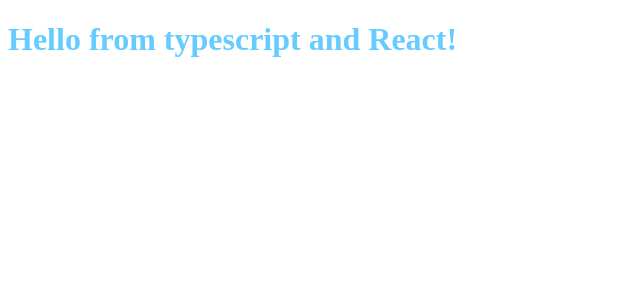
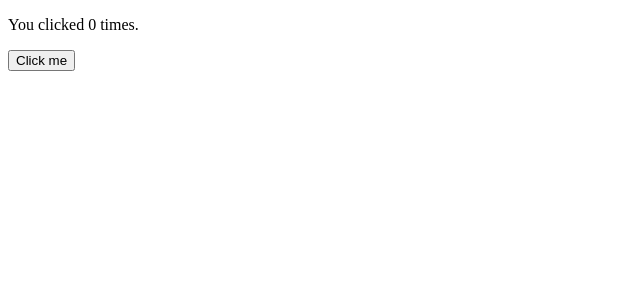
Before and after one commit to btea/chatroom, a React (Vite) app: page / in a window 1280 px wide. Shown: the top 300 px of the page, without its empty margins (0-640 px from the left). Built offline with nearby package versions, Linux system fonts and the light colour scheme.

Commit message:
feat: use hook

```diff
--- /dev/null
+++ b/src/App.tsx
@@ -0,0 +1,11 @@
+import React, { useState } from 'react';
+
+export function MainBox() {
+    const [count, setCount] = useState(0);
+    return (
+        <div>
+            <p>You clicked {count} times.</p>
+            <button onClick={() => setCount(count + 1)}>Click me</button>
+        </div>
+    );
+}
--- a/src/index.tsx
+++ b/src/index.tsx
@@ -2,8 +2,6 @@
 import * as ReactDOM from 'react-dom';
 
 import { Hello } from './components/Hello';
+import { MainBox } from './App';
 
-ReactDOM.render(
-    <Hello compiler="typescript" framework="React"></Hello>,
-    document.getElementById('app')
-);
+ReactDOM.render(<MainBox />, document.getElementById('app'));
```
